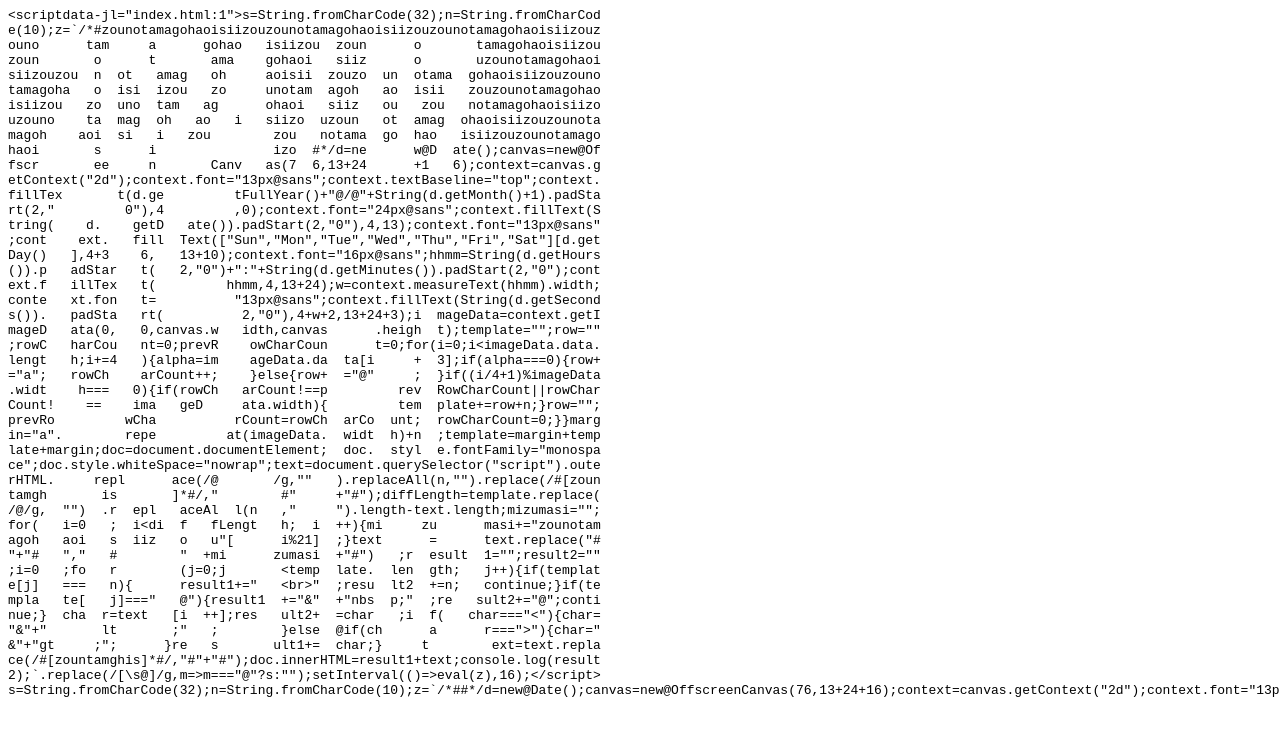
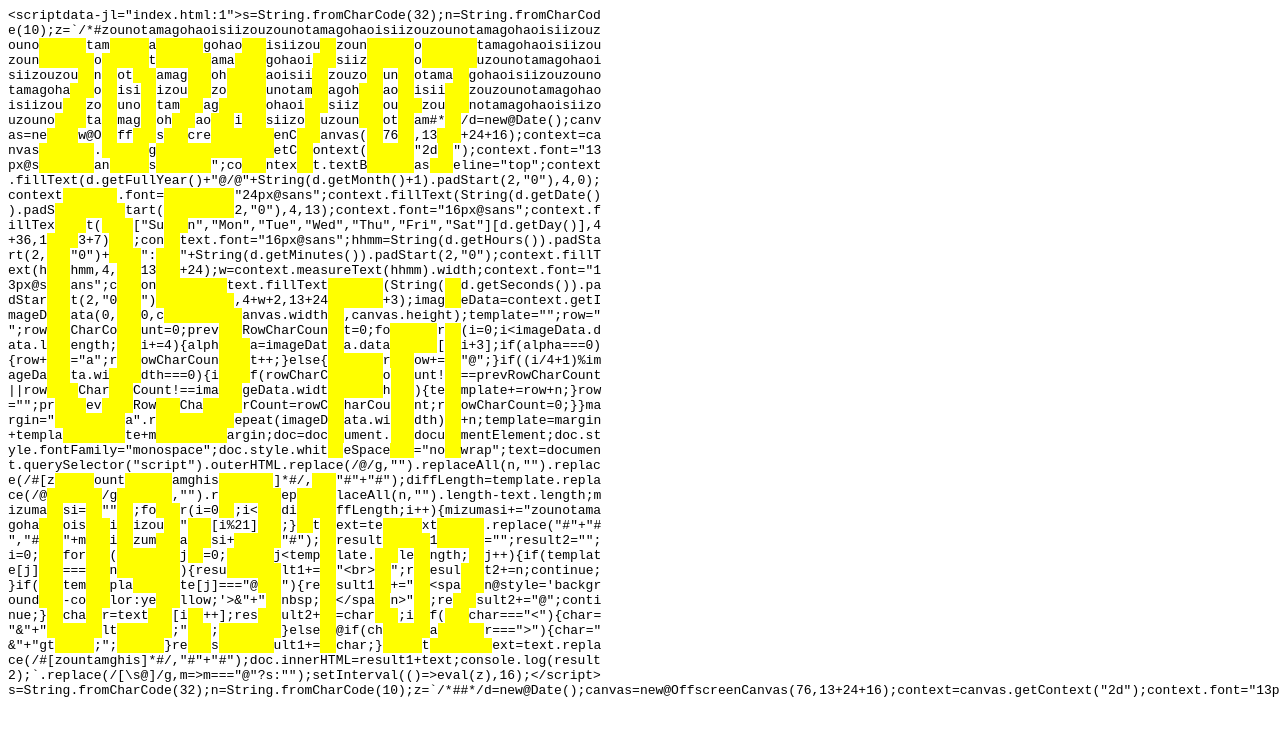
Before and after one commit to mogamoga1024/html_clock_quine, a plain HTML site: page index.html in a window 1280 px wide. Shown: the top 736 px of the page. Drawn offline with Linux system fonts and the light colour scheme.

Commit message:
ｲﾙｶﾋｰﾘﾝｸﾞ

```diff
--- a/index.html
+++ b/index.html
@@ -9,40 +9,40 @@ magohaoi   s   ii   zouz   o   un  otamago   haoisi   iz   ouzo  unotamagoha
 oisiizo   uz   ou   not   am         agoha   oisiiz   ou   zou   notamagohao
 isiizo   uzo   un   ot   amagohao  isiizou  zounota   ma   go   haoisiizouzo
 unota  magoha  oi  si   izouzouno  tamago   haoisiiz  ou  zou   notamagohaoi
-siiz        o      uz       ounot  amag#*  /d=new@Da      te   ();canvas=new
-@OffscreenCanvas(76,13+24+16);context=ca   nvas.getContext("2d");context.fon
-t="13px@sans";context.textBaseline="top"   ;context.fillText(d.getFullYear()
-+"@/@"+String(d.getMonth()+1).padStart(2,"0"),4,0);context.font="24px@sans";
-context         .fillText(S    tring(d.getDate()).padStart(2,"0"),4,13);cont
-ext.fo           nt="13px@     sans";context.fillText(["Sun","Mon","Tue","We
-d","Th     u     ","Fri",      "Sat"][d.getDay()],4+36,13+10);context.font="
-16px@     san     s";hhm       m=String(d.getHours()).padStart(2,"0")+":"+St
-ring(    d.get    Minut        es()).padStart(2,"0");context.fillText(hhmm,4
-,13+2    4);w=    conte        xt.measureText(hhmm).width;context.font="13px
-@sans    ";con    text    .    fillText(String(d.getSeconds()).padStart(2,"0
-"),4+   w+2,13+   24+    3)    ;imageData=context.getImageData(0,0,canvas.wi
-dth,c   anvas.h   ei    ght    );template="";row=  "";rowCharCount=0;prevRow
-CharC   ount=0;   f     or(    i=0;i<im            ageData.data.length;i+=4)
-{alph   a=image   D    ata.    data[i+3];if  (alp  ha===0){row+="a";rowCharC
-ount+    +;}el    s               e{row+="@  ";}i      f(  (i   /4+1)%imageD
-ata.w    idth=    =               =0){if(ro  wCha   r   C  ou   nt!==prevRow
-CharC    ount|    |rowCharC    ount!==image  Data  .w   i  dt   h){template+
-=row+     n;}     row="";pr    evRowCharCou  nt=r  owC  h  ar   Count;rowCha
-rCount     =     0;}}margin    ="a".repeat(  imag  eDa  t  a.   width)+n;tem
-plate=           margin+tem    plate+margin  ;doc  =do  c   u   ment.documen
-tElemen         t;doc.style    .fontFamily=  "mon  osp  a       ce";doc.styl
-e.whiteSpace="nowrap";text=document.querySelector("script").outerHTML.replac
-e(/@/g      ,"")      .replaceAll(n,   "")      .replace(/#[zountamghis]*#/,
-"#"+"   #"   );   d    iffLength=te    mpl  at    e.replace(/@/g,"").replace
-All(n  ,""   )   .le   ngth-text.l     ength;mi   zumasi="";for(i=0;i<diffLe
-ngth   ;i++  )   {miz  uma   si+="     zounotam   agohaoi   si      izou"[i%
-21];   }tex      t=te   xt   .rep      lace("#"   +"#","    #   "+   mizumas
-i+"#   ");r      esul   t1="";re   s   ult2=""   ;i=0;f     o   r(   j=0;j<t
-empl   ate.   l   en    gth;j++   ){   if(temp   late[  j   ]=   =  =n){resu
-lt1+   ="<b   r>       ";result  2+=   n;cont   inue;  }i   f(      template
-[j]=   =="@  "){resu   lt1+="&"          +"n   bsp;"            ;r   esult2+
-="@";  con   tinue;}   char=text[i++   ];re   sult2+=char   ;  if(   char===
-"<"){   ch   ar="&"   +"lt   ;";}els   e@    if(char===">   "   ){   char="&
-"+"gt;      ";}      resul   t1+=cha   r;          }text=   te      xt.repla
+siiz        o      uz       ounot  amagoh  aois#*/d=      ne   w@Date();canv
+as=new@OffscreenCanvas(76,13+24+16);cont   ext=canvas.getContext("2d");conte
+xt.font="13px@sans";context.textBaseline   ="top";context.fillText(d.getFull
+Year()+"@/@"+String(d.getMonth()+1).padStart(2,"0"),4,0);context.font="24px@
+sans";c         ontex            t.fillText(String(d.getDate()).padStart(2,"
+0"),4,           13);            context.font="16px@sans";context.fillText([
+"Sun",     "     Mon"    ,"Tue","Wed","Thu","Fri","Sat"][d.getDay()],4+36,13
++7);c     ont     ext    .font="16px@sans";hhmm=String(d.getHours()).padStar
+t(2,"    0")+"    :"+    String(d.getMinutes()).padStart(2,"0");context.fill
+Text(    hhmm,    4,1    3+24);w=context.measureText(hhmm).width;context.fon
+t="13    px@sa    ns"    ;context.fillTex         t(Stri   ng(d.getSeconds()
+).pad   Start(2   ,"0          "),4+w+2,1   3+24+3);imageData=context.getIma
+geDat   a(0,0,c   anv           as.width,   canvas.height);template="";row="
+";row   CharCou   nt=0;pre       vRowChar   Count=         0;for(i=0;i<image
+Data.   data.le   ngth;i+=4){    alpha=im   ageDat   a.d   ata[i+3];if(alpha
+===0)    {row+    ="a";rowCha    rCount++        ;  }els   e{row+="@";}if((i
+/4+1)    %imag    eData.width    ===0){if   (rowCh  arCo   unt!==prevRowChar
+Count    ||row    CharCount!=    =imageDa   ta.wid  th){   template+=row+n;}
+row="     ";p     revRowChar     Count=ro   wCharC  ount   ;rowCharCount=0;}
+}margi     n     ="a     "      .repeat(i   mageDa  ta.w   idth)+n;template=
+margin           +te            mplate+ma   rgin;d  oc=d   ocument.documentE
+lement;         doc.          style.fontF   amily=  "mon   ospace";doc.style
+.whiteSpace="nowrap";text=document.querySelector("script").outerHTML.replace
+(/@/g,""   ).rep      laceAll(n,      "").r     eplace(/#[zountamghis]*#/,"#
+"+"#");    diff   Le   ngth=temp  la    te   .   replace(/@/g,"").replaceAll
+(n,""      ).l   engt  h-text.length;   m   izu   masi="";for(i=0;i<diffLeng
+th;i++){   miz   uma   si+   ="zounot   a   mag   ohaois  iizo     u"[i%21];
+}text=te   xt.r    e   pla   ce("#"+"   #   ","#  "+mi    zum   a   si+"#");
+result1=   "";re      sult2="";i=0;f   or   (j=0  ;j<tem  plate.le  ngth;j++
+){if(tem   plat   e    [j]===n){resu   lt    1+   ="<br>  ";result  2+=n;con
+tinue;}i   f(t   emp    late[j]==="   @"){r       esult1  +="<spa   n@style=
+'backgro   und   -col   or:yellow;   '>&"+"nbsp   ;</spa  n>";re   sult2+="@
+";contin   ue;   }cha   r=text[i+   +];result2+   =char;  if(ch   ar==="<"){
+char="&"   +"lt   ;"   ;}e   ls    e@if(char==   =">"){c  har   ="&"+"gt;";}
+resul        t1+      =cha   r;          }     text=te      x        t.repla
 ce(/#[zountamghis]*#/,"#"+"#");doc.innerHTML=result1+text;console.log(result
 2);`.replace(/[\s@]/g,m=>m==="@"?s:"");setInterval(()=>eval(z),16);</script>
```
